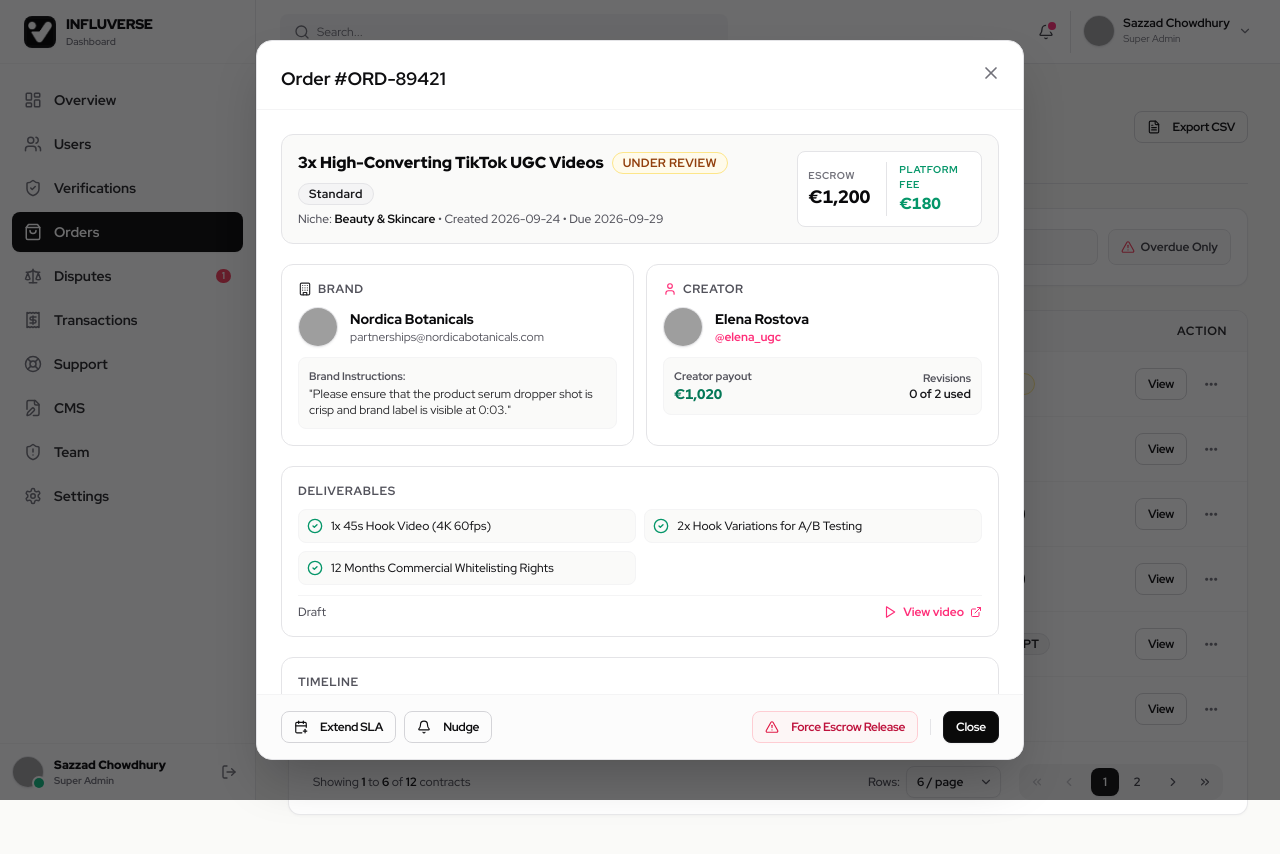
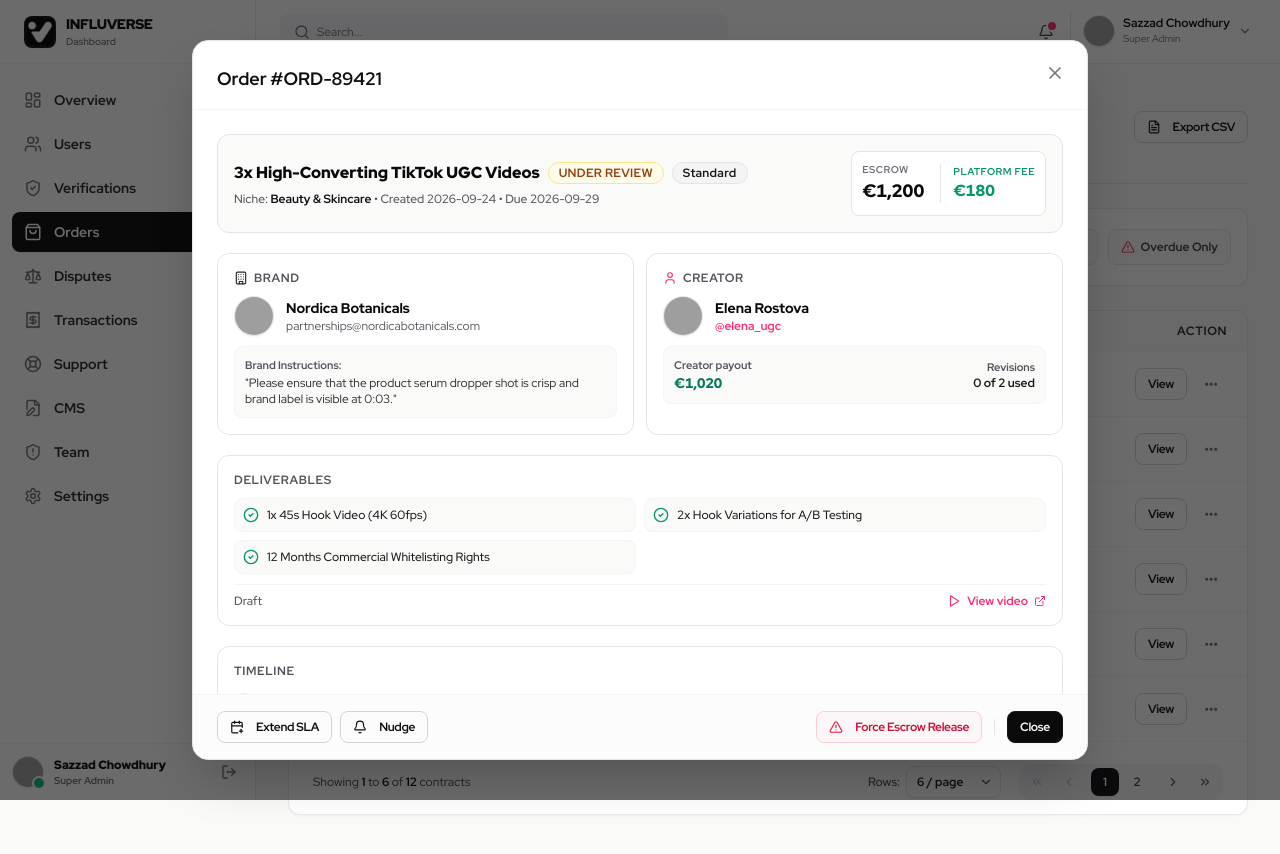
Before and after one commit to BeingSazzad/Influencer-Dashboard, a React (Vite) app: page /orders in a window 1280 px wide. Both pictures are taken after a click on the element 768 px from the left and 383 px from the top of the page. Shown: the top 854 px of the page. Built offline with nearby package versions, Linux system fonts and the light colour scheme; grey boxes are pictures that could not be loaded; a web font is replaced by a local one.

Commit message:
fix(orders): align package title, status badge and tier badge on single line in order dossier

```diff
--- a/src/pages/dashboard/OrdersPage.tsx
+++ b/src/pages/dashboard/OrdersPage.tsx
@@ -498,7 +498,7 @@ export const OrdersPage: React.FC = () => {
           isOpen={isDossierOpen}
           onClose={() => setIsDossierOpen(false)}
           title={`Order #${activeDossierOrder.id}`}
-          maxWidth="xl"
+          maxWidth="2xl"
           footer={
             <div className="flex items-center justify-between w-full">
               <div className="flex items-center gap-2">
@@ -546,22 +546,24 @@ export const OrdersPage: React.FC = () => {
           <div className="space-y-5">
             {/* Top Overview Banner */}
             <div className="p-4 rounded-xl bg-neutral-50 border border-neutral-200 flex flex-col md:flex-row items-start md:items-center justify-between gap-4">
-              <div>
-                <div className="flex flex-wrap items-center gap-2 mb-1.5">
-                  <span className="text-base font-black text-neutral-950">
+              <div className="flex-1 min-w-0">
+                <div className="flex items-center gap-2 mb-1.5 flex-nowrap min-w-0">
+                  <span className="text-base font-black text-neutral-950 truncate" title={activeDossierOrder.packageTitle}>
                     {activeDossierOrder.packageTitle}
                   </span>
-                  {renderStatusBadge(activeDossierOrder.status)}
-                  <Badge variant="neutral" size="sm" className="capitalize">
-                    {activeDossierOrder.packageTier}
-                  </Badge>
+                  <div className="flex items-center gap-2 shrink-0">
+                    {renderStatusBadge(activeDossierOrder.status)}
+                    <Badge variant="neutral" size="sm" className="capitalize">
+                      {activeDossierOrder.packageTier}
+                    </Badge>
+                  </div>
                 </div>
-                <p className="text-xs text-neutral-500 font-medium">
+                <p className="text-xs text-neutral-500 font-medium whitespace-nowrap overflow-hidden text-ellipsis">
                   Niche: <span className="text-neutral-900 font-bold">{activeDossierOrder.category}</span> • Created {activeDossierOrder.createdAt} • Due {activeDossierOrder.dueDate}
                 </p>
               </div>
 
-              <div className="flex items-center gap-4 bg-white p-2.5 rounded-lg border border-neutral-200">
+              <div className="flex items-center gap-4 bg-white p-2.5 rounded-lg border border-neutral-200 shrink-0">
                 <div>
                   <span className="text-[10px] text-neutral-400 block font-bold uppercase tracking-wider">
                     Escrow
```
